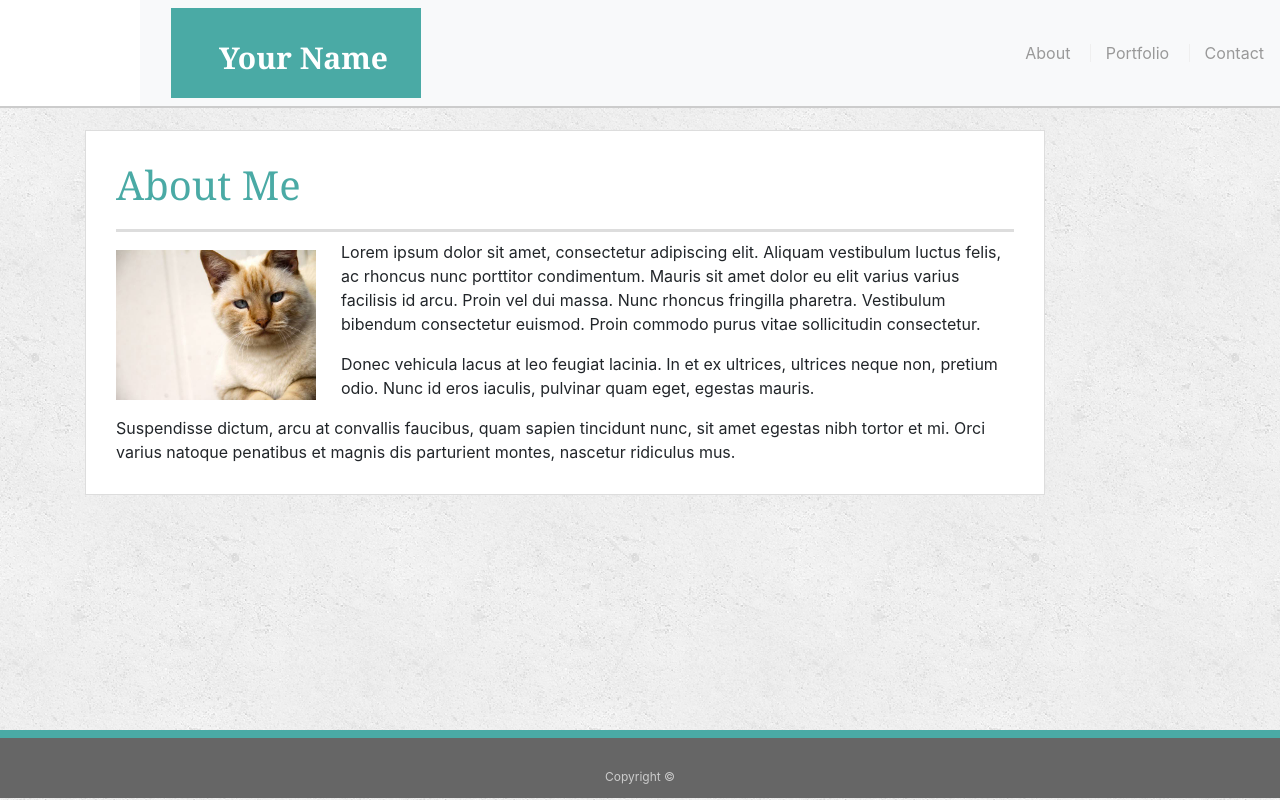
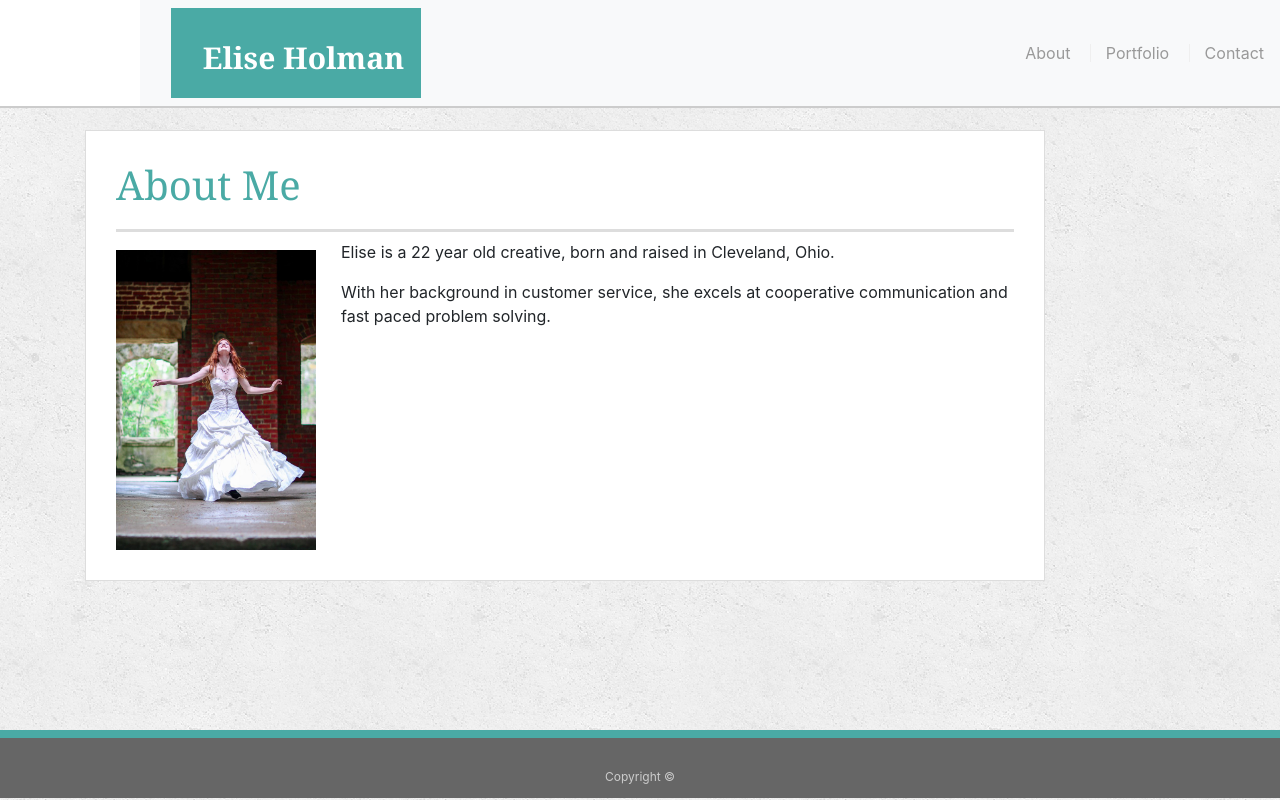
Before and after one commit to holmanelisek/Bootstrap-Portfolio, a plain HTML site: page index.html in a window 1280 px wide. Drawn offline with nearby package versions, Linux system fonts and the light colour scheme.

Commit message:
profile updates
cd

```diff
--- a/index.html
+++ b/index.html
@@ -12,7 +12,7 @@
 
   <header id="masthead">
     <nav class="container navbar navbar-light bg-light">
-    <a class="navbar-brand" href="index.html" id="logo">Your Name</a>
+    <a class="navbar-brand" href="index.html" id="logo">Elise Holman</a>
     <div>
       <a href="index.html">About</a>
       <a href="portfolio.html">Portfolio</a>
@@ -25,13 +25,10 @@
     <section class="main-section">
       <h1>About Me</h1>
 
-      <img src="assets/images/cat.jpg" class="auth-image img-fluid" alt="Your Name">
+      <img src="assets/images/profile.jpg" class="auth-image img-fluid" alt="Elise Holman">
 
-      <p>Lorem ipsum dolor sit amet, consectetur adipiscing elit. Aliquam vestibulum luctus felis, ac rhoncus nunc porttitor condimentum. Mauris sit amet dolor eu elit varius varius facilisis id arcu. Proin vel dui massa. Nunc rhoncus fringilla pharetra. Vestibulum bibendum consectetur euismod. Proin commodo purus vitae sollicitudin consectetur.</p>
-
-      <p>Donec vehicula lacus at leo feugiat lacinia. In et ex ultrices, ultrices neque non, pretium odio. Nunc id eros iaculis, pulvinar quam eget, egestas mauris.</p>
-
-      <p>Suspendisse dictum, arcu at convallis faucibus, quam sapien tincidunt nunc, sit amet egestas nibh tortor et mi. Orci varius natoque penatibus et magnis dis parturient montes, nascetur ridiculus mus.</p>
+      <p>Elise is a 22 year old creative, born and raised in Cleveland, Ohio.</p>
+      <p>With her background in customer service, she excels at cooperative communication and fast paced problem solving.</p>
 
     </section>
 
```
Also changed, not shown: assets/images/profile.jpg (added).
